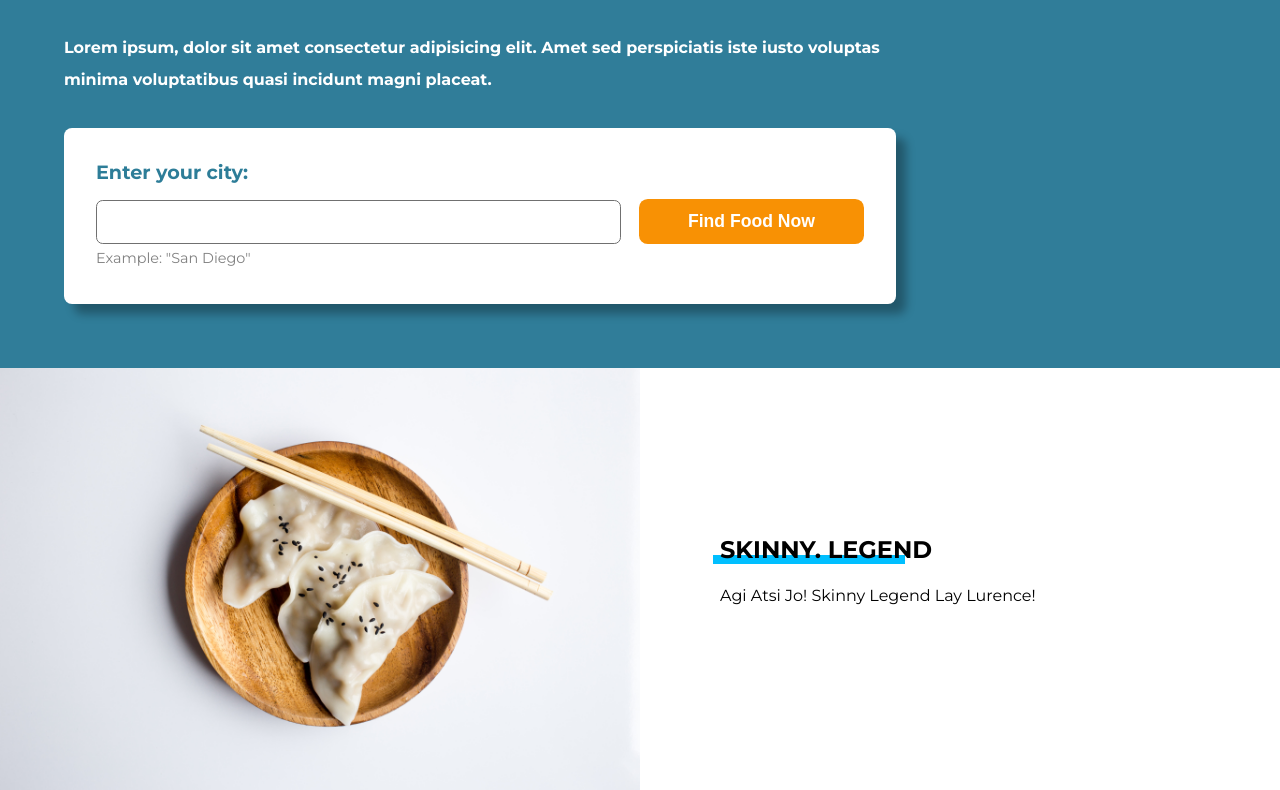
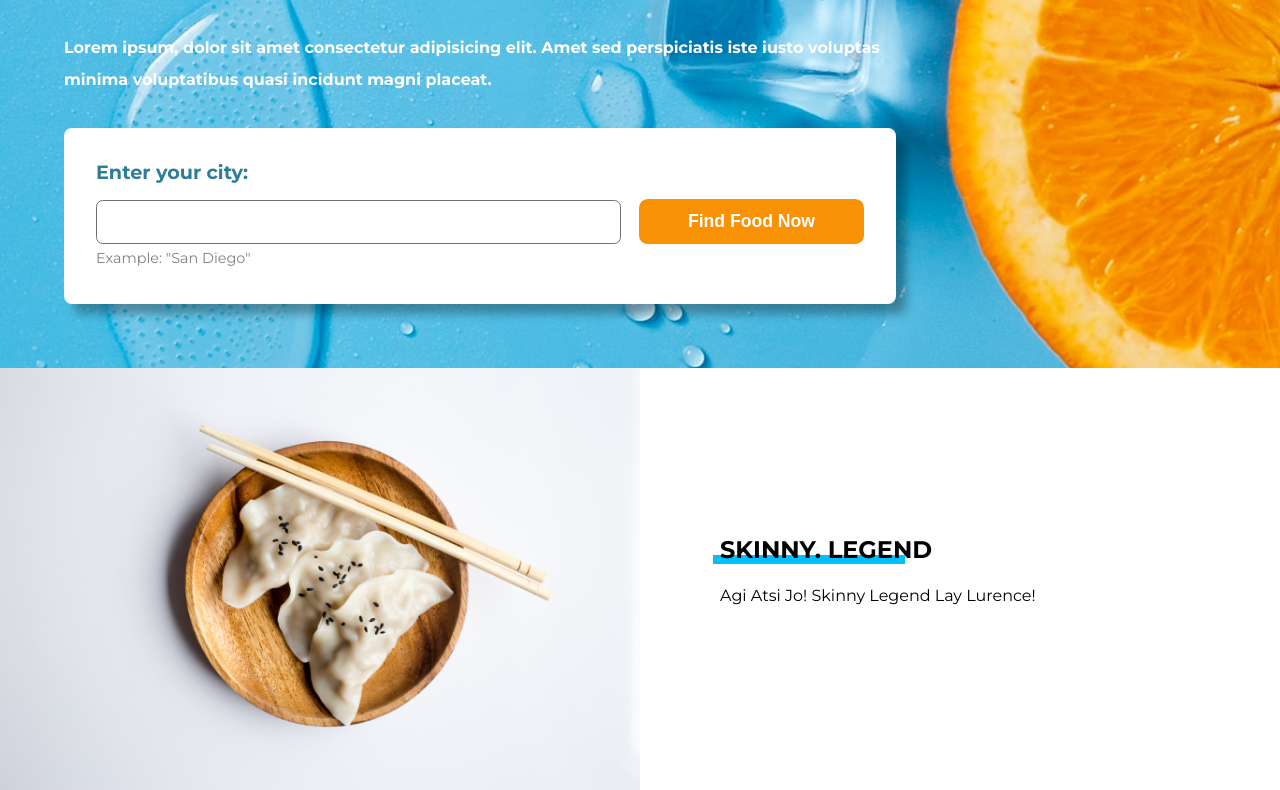
Before and after one commit to enterony/first-test-kay-lawrence, a plain HTML site: page index.html in a window 1280 px wide. Shown: the part 235-1025 px from the top of the page. Drawn offline with Linux system fonts and the light colour scheme.

Commit message:
Update main.css

```diff
--- a/main.css
+++ b/main.css
@@ -4,7 +4,7 @@ body {
     margin: 0;
 }
 .hero-bg {
-    background: #307D99 url('../images/bg.jpg');
+    background: #307D99 url('bg.jpg');
     background-position: 12% 50%;
     color:white;
     text-align:center;
```
